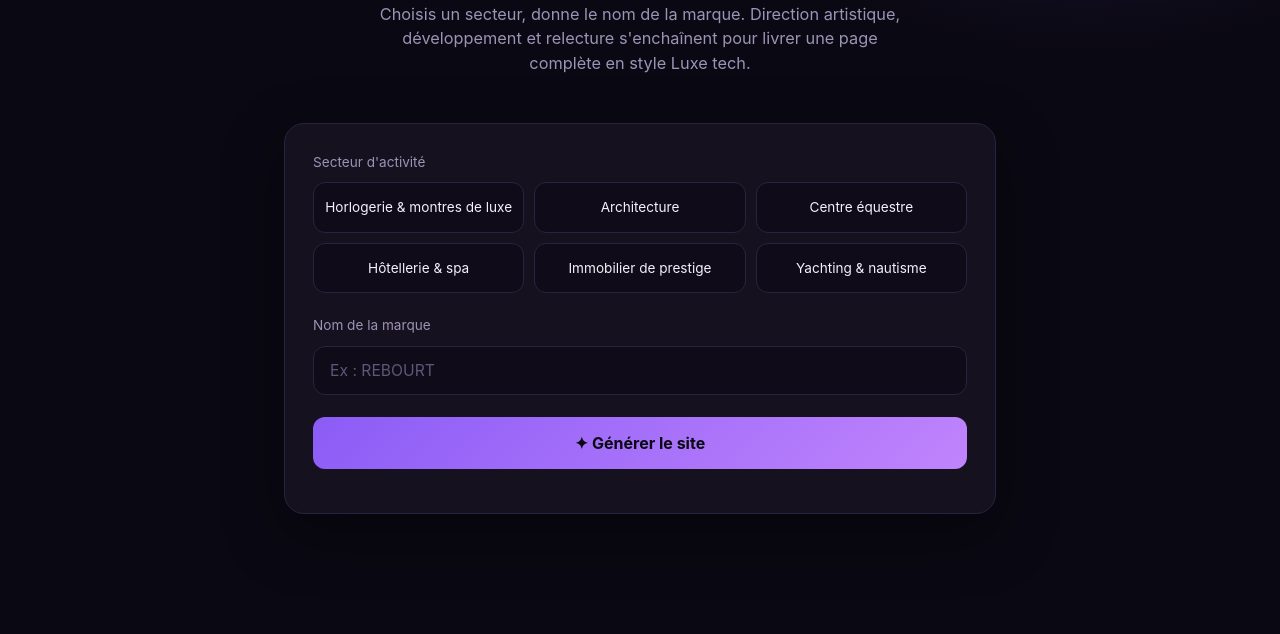
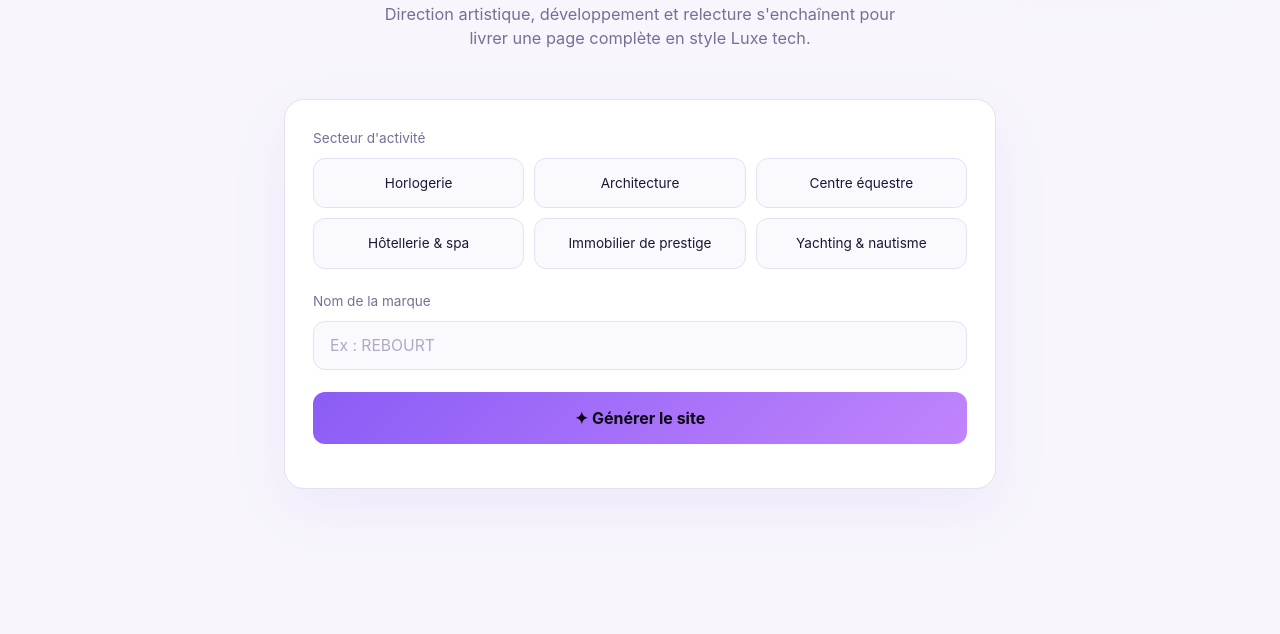
Before and after one commit to latelierdigitaldemande-cloud/meridian, a website: page index.html in a window 1280 px wide. Shown: the part 393-1027 px from the top of the page. After the commit the page ends 1002 px from the top, so only its background shows below. Drawn offline with Linux system fonts and the light colour scheme.

Commit message:
Add files via upload

```diff
--- a/index.html
+++ b/index.html
@@ -6,14 +6,15 @@
 <title>Meridian — générateur de sites</title>
 <style>
   :root{
-    --bg-deep:#0a0812;
-    --ink:#f4f1fb;
-    --muted:#9c93b5;
-    --card:#15111f;
-    --card-border:#2a2340;
+    --bg-deep:#f8f6fc;
+    --ink:#1c1730;
+    --muted:#786f96;
+    --card:#ffffff;
+    --card-border:#e6e1f2;
     --accent-a:#8b5cf6;
     --accent-b:#c084fc;
-    --danger:#f87171;
+    --danger:#dc2626;
+    --input-bg:#faf9fd;
     --mono:'JetBrains Mono','SF Mono',Consolas,monospace;
     --sans:'Inter','Segoe UI',system-ui,sans-serif;
   }
@@ -23,8 +24,8 @@
     min-height:100vh;
     background-color:var(--bg-deep);
     background-image:
-      radial-gradient(ellipse 900px 500px at 50% -10%, rgba(124,58,237,0.35), transparent 60%),
-      radial-gradient(ellipse 700px 500px at 85% 15%, rgba(139,92,246,0.18), transparent 60%);
+      radial-gradient(ellipse 900px 500px at 50% -10%, rgba(139,92,246,0.14), transparent 60%),
+      radial-gradient(ellipse 700px 500px at 85% 15%, rgba(192,132,252,0.10), transparent 60%);
     background-repeat:no-repeat;
     color:var(--ink);
     font-family:var(--sans);
@@ -58,24 +59,24 @@
     border:1px solid var(--card-border);
     border-radius:20px;
     padding:28px;
-    box-shadow:0 20px 60px rgba(0,0,0,0.4);
+    box-shadow:0 20px 60px rgba(124,58,237,0.08);
   }
 
   .field{margin-bottom:22px;}
   .field label{display:block;font-size:0.85rem;margin-bottom:10px;color:var(--muted);}
 
   input[type=text]{
-    width:100%;border:1px solid var(--card-border);background:#0f0b18;
+    width:100%;border:1px solid var(--card-border);background:var(--input-bg);
     padding:14px 16px;font-family:inherit;font-size:0.98rem;color:var(--ink);border-radius:12px;
   }
-  input[type=text]::placeholder{color:#5f5678;}
+  input[type=text]::placeholder{color:#b0a8c4;}
   input[type=text]:focus{outline:none;border-color:var(--accent-a);}
 
   .sectors{display:grid;grid-template-columns:repeat(3,1fr);gap:10px;}
   .sector-card{
     border:1px solid var(--card-border);border-radius:12px;padding:14px 10px;text-align:center;
     cursor:pointer;transition:background .15s,border-color .15s;font-size:0.85rem;color:var(--ink);
-    background:#0f0b18;
+    background:var(--input-bg);
   }
   .sector-card:hover{border-color:var(--accent-a);}
   .sector-card.selected{
@@ -92,7 +93,7 @@
     transition:filter .15s;
   }
   button.primary:hover{filter:brightness(1.1);}
-  button.primary:disabled{background:#3a3450;color:#8a8199;cursor:wait;filter:none;}
+  button.primary:disabled{background:#e6e1f2;color:#a79dbf;cursor:wait;filter:none;}
 
   button.ghost{
     background:transparent;border:1px solid var(--card-border);color:var(--ink);
@@ -121,7 +122,7 @@
   iframe{width:100%;height:70vh;border:1px solid var(--card-border);border-radius:12px;background:#fff;}
   #codeView{
     width:100%;height:70vh;margin:0;padding:16px;border:1px solid var(--card-border);border-radius:12px;
-    background:#0f0b18;color:#d8d2e8;overflow:auto;font-family:var(--mono);font-size:0.8rem;
+    background:var(--input-bg);color:#2a2340;overflow:auto;font-family:var(--mono);font-size:0.8rem;
     white-space:pre-wrap;word-break:break-word;
   }
   #step2{max-width:1100px;margin:0 auto;}
@@ -135,7 +136,7 @@
 
   <section class="step active" id="step1">
     <h1 class="hero-title"><span class="bold">Un site de marque de luxe,</span><br><span class="light">pensé par trois agents IA.</span></h1>
-    <p class="hero-sub">Choisis un secteur, donne le nom de la marque. Direction artistique, développement et relecture s'enchaînent pour livrer une page complète en style Luxe tech.</p>
+    <p class="hero-sub">Direction artistique, développement et relecture s'enchaînent pour livrer une page complète en style Luxe tech.</p>
 
     <div class="card">
       <div class="field">
@@ -175,7 +176,7 @@
 
 <script>
 const SECTORS = [
-  "Horlogerie & montres de luxe",
+  "Horlogerie",
   "Architecture",
   "Centre équestre",
   "Hôtellerie & spa",
```
Also changed, not shown: api/generate.js (+4 -4 lines).
